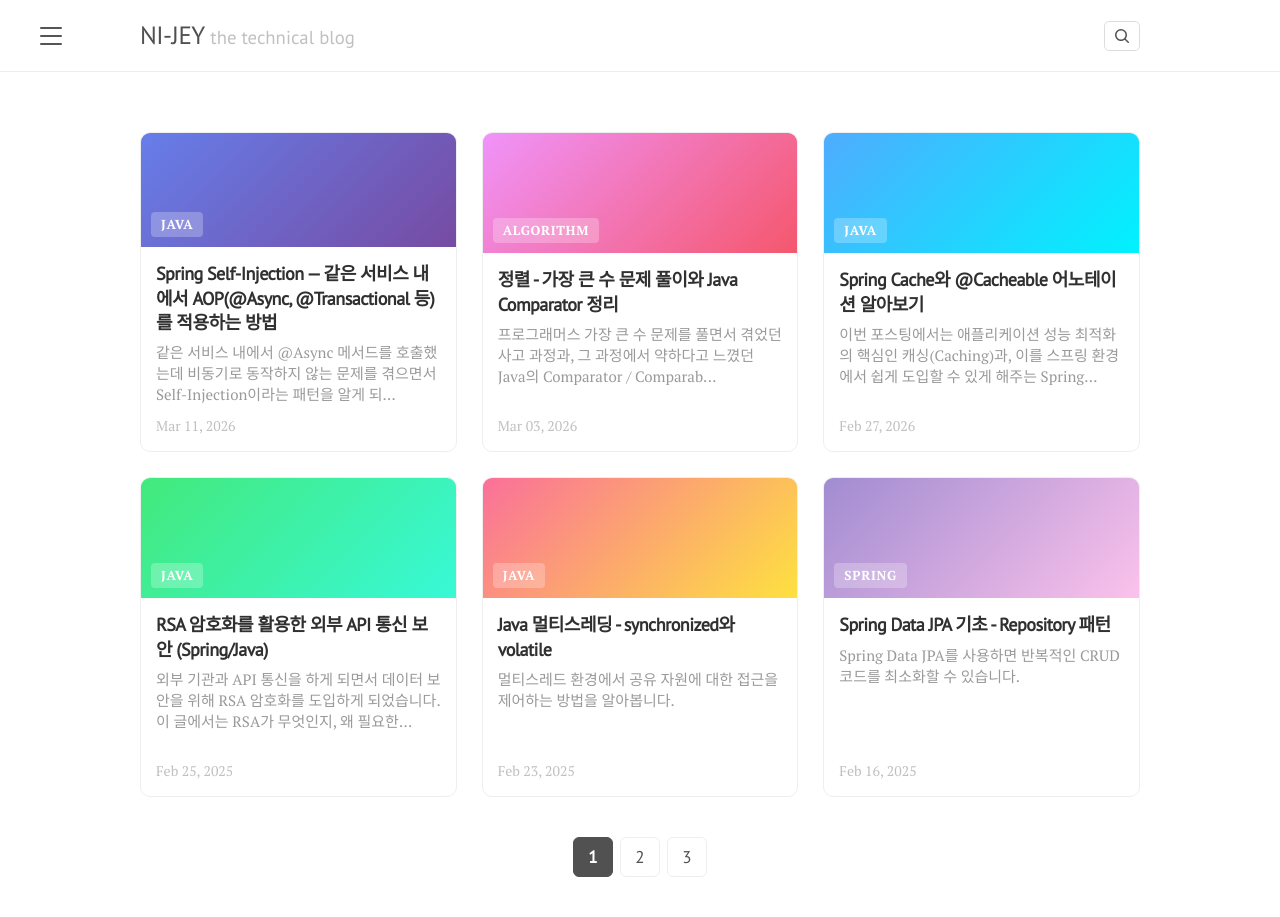
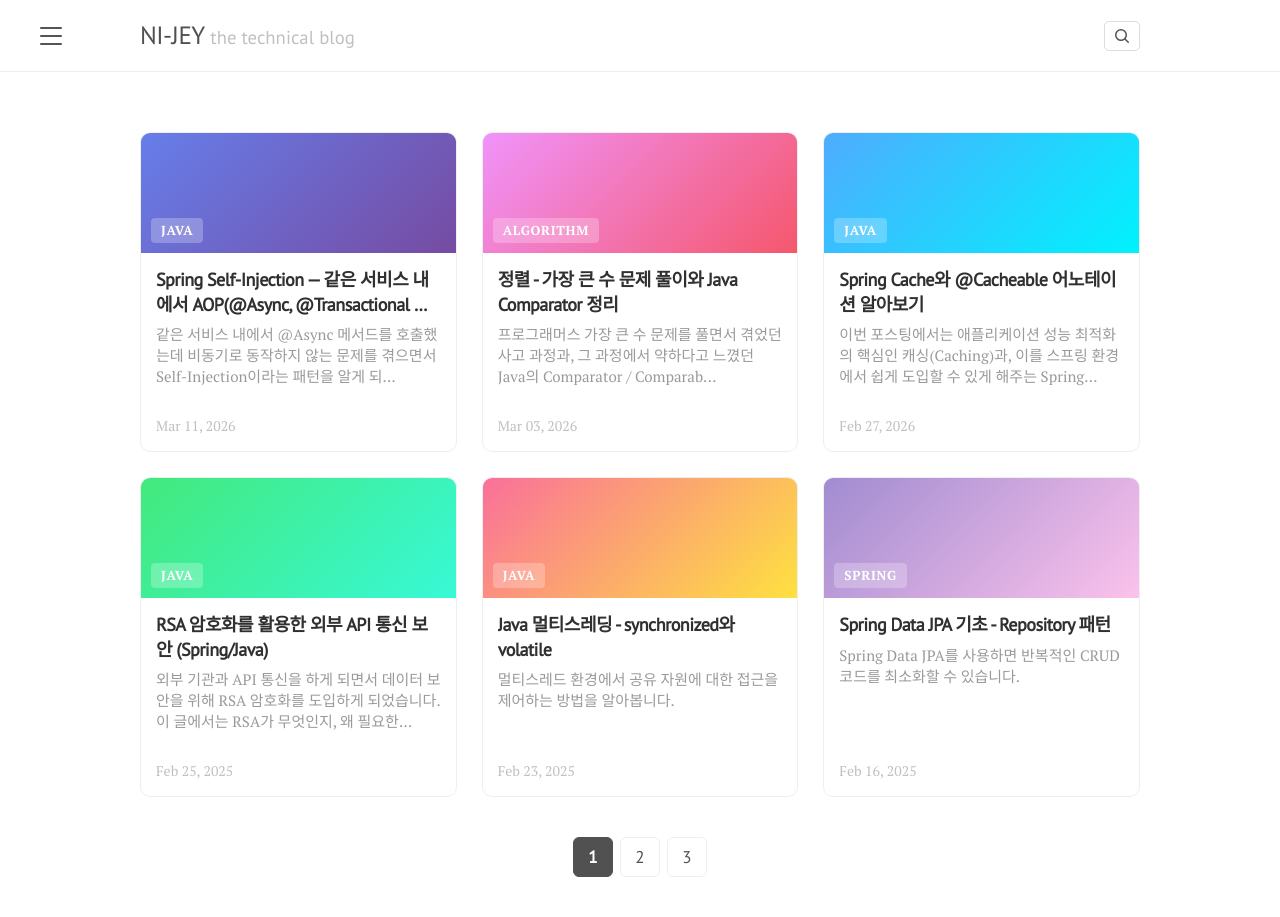
Before and after one commit to nijeysh/nijeysh.github.io, a Jekyll site: the page built from index.html, in a window 1280 px wide. Built offline with Jekyll 4.4.1, drawn with Linux system fonts in a browser that asks for light colours; the list of posts is cut into pages by our own code.

Commit message:
style: 게시글 썸네일 제목 말줄임표 처리
- 제목(post-card-title)이 길어질 경우 썸네일 밖으로 넘치지 않도록 최대 2줄 출력 후 말줄임표(...)로 표시되도록 CSS 수정

```diff
--- a/public/css/lanyon.css
+++ b/public/css/lanyon.css
@@ -299,6 +299,8 @@ a.sidebar-nav-item:focus {
   -ms-backface-visibility: hidden;
   backface-visibility: hidden;
 }
+
+
 
 .wrap,
 .sidebar-toggle {
@@ -892,6 +894,12 @@ a.pagination-item:hover {
   font-weight: 600;
   color: #303030;
   line-height: 1.35;
+  display: -webkit-box;
+  -webkit-line-clamp: 2;
+  line-clamp: 2;
+  -webkit-box-orient: vertical;
+  overflow: hidden;
+  text-overflow: ellipsis;
 }
 
 .post-card-excerpt {
```
